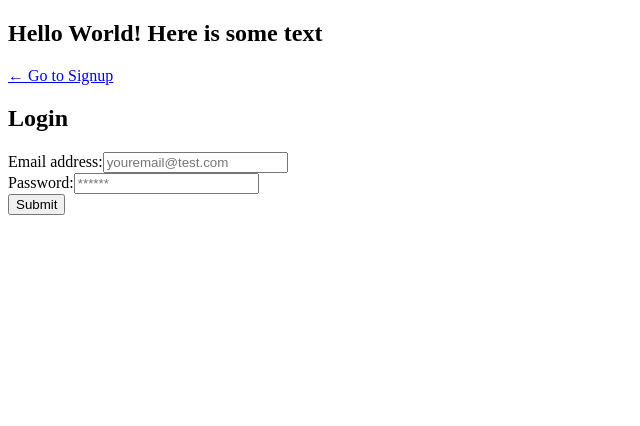
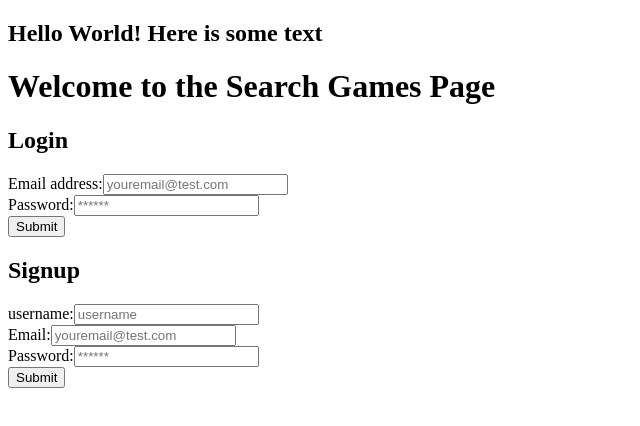
Before and after one commit to erica-210/Board-Buddies, a React (Vite) app in the folder client/: page /search in a window 1280 px wide. Shown: the top 426 px of the page, without its empty margins (0-640 px from the left). Built offline with nearby package versions, Linux system fonts and the light colour scheme.

Commit message:
got routes going

```diff
--- a/client/src/App.jsx
+++ b/client/src/App.jsx
@@ -1,27 +1,47 @@
-import { ApolloClient, ApolloProvider, InMemoryCache } from '@apollo/client';
-// import { Outlet } from 'react-router-dom';
-// import { BrowserRouter as Router, Routes, Route } from 'react-router-dom';
-// import { setContext } from '@apollo/client/link/context';
+import {
+  ApolloClient,
+  InMemoryCache,
+  ApolloProvider,
+  createHttpLink,
+} from "@apollo/client";
+import { Outlet } from 'react-router-dom';
+import { BrowserRouter as Router, Routes, Route } from "react-router-dom";
+import { setContext } from '@apollo/client/link/context';
 
-import HelloReact from './components/Header/HelloReact';
+import HelloReact from "./components/Header/HelloReact";
 // import Header from './components/Header/index';
 // import Footer from './components/Footer/index';
-import Login from './components/LoginForm/Login';
+
+const httpLink = createHttpLink({
+  uri: '/graphql',
+});
+
+const authLink = setContext((_, { headers }) => {
+  const token = localStorage.getItem("id_token");
+  return {
+    headers: {
+      ...headers,
+      authorization: token ? `Bearer ${token}` : "",
+    },
+  };
+});
 
 const client = new ApolloClient({
-  uri: '/graphql',
+  uri: "/graphql",
   cache: new InMemoryCache(),
+  link: authLink.concat(httpLink),
 });
 
 function App() {
   return (
     <ApolloProvider client={client}>
-      <div className="flex-column justify-center align-center min-100-vh bg-primary">
-
-        <HelloReact />
-        <Login />
-        {/* <Header /> */}
-        {/* <Footer /> */}
+      <div>
+        <>
+          {/* <Header /> */}
+          <HelloReact />
+          <Outlet />
+          {/* <Footer /> */}
+        </>
       </div>
     </ApolloProvider>
   );
--- a/client/src/components/LoginForm/Login.jsx
+++ b/client/src/components/LoginForm/Login.jsx
@@ -1,6 +1,6 @@
 import { useState } from "react";
 import { useMutation } from "@apollo/client";
-import { Link } from "react-router-dom";
+// import { Link } from "react-router-dom";
 import { LOGIN } from "../../utils/mutations";
 import Auth from "../../utils/auth";
 
@@ -32,8 +32,6 @@ function Login() {
 
   return (
     <div className="container my-1">
-      <Link to="/signup">← Go to Signup</Link>
-
       <h2>Login</h2>
       <form onSubmit={handleFormSubmit}>
         <div className="flex-row space-between my-2">
--- a/client/src/components/SignupForm/index.jsx
+++ b/client/src/components/SignupForm/index.jsx
@@ -1,8 +1,8 @@
 import { useState } from 'react';
-import { Link } from 'react-router-dom';
+// import { Link } from 'react-router-dom';
 import { useMutation } from '@apollo/client';
-import Auth from '../utils/auth.js';
-import { ADD_USER } from '../utils/mutations.js';
+import Auth from '../../utils/auth.js';
+import { ADD_USER } from '../../utils/mutations.js';
 
 function Signup(props) {
   const [formState, setFormState] = useState({ email: '', password: '' });
--- a/client/src/pages/Home.jsx
+++ b/client/src/pages/Home.jsx
@@ -1,9 +1,14 @@
 import React from 'react';
+
+import Login from '../components/LoginForm/Login';
+import Signup from '../components/SignupForm/index';
 
 const Home = () => {
   return (
     <div>
       <h1>Welcome to the Home Page</h1>
+      <Login />
+      <Signup />
       {/* Add your home page content here */}
     </div>
   );
--- a/client/src/pages/Profile.jsx
+++ b/client/src/pages/Profile.jsx
@@ -1,10 +1,14 @@
 import React from 'react';
+
+import Login from '../components/LoginForm/Login';
+import Signup from '../components/SignupForm/index';
 
 const Profile = () => {
   return (
     <div>
       <h1>Welcome to the Profile Page</h1>
-      {/* Add your home page content here */}
+      <Login />
+      <Signup />
     </div>
   );
 };
--- a/client/src/pages/SearchGames.jsx
+++ b/client/src/pages/SearchGames.jsx
@@ -1,10 +1,14 @@
 import React from 'react';
+
+import Login from '../components/LoginForm/Login';
+import Signup from '../components/SignupForm/index';
 
 const SearchGames = () => {
   return (
     <div>
       <h1>Welcome to the Search Games Page</h1>
-      {/* Add your home page content here */}
+     <Login />
+     <Signup />
     </div>
   );
 };
```
